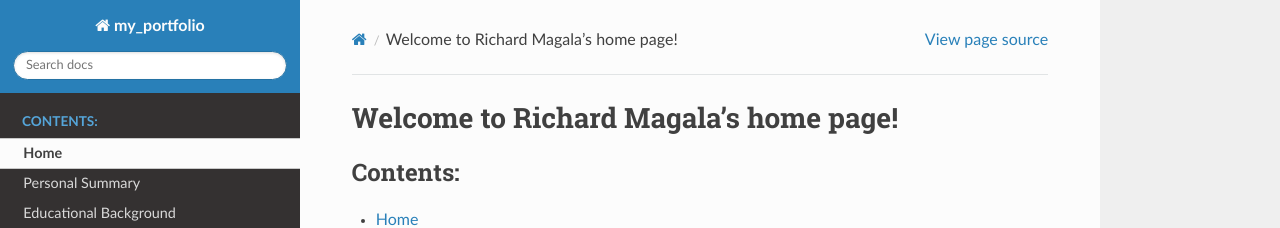
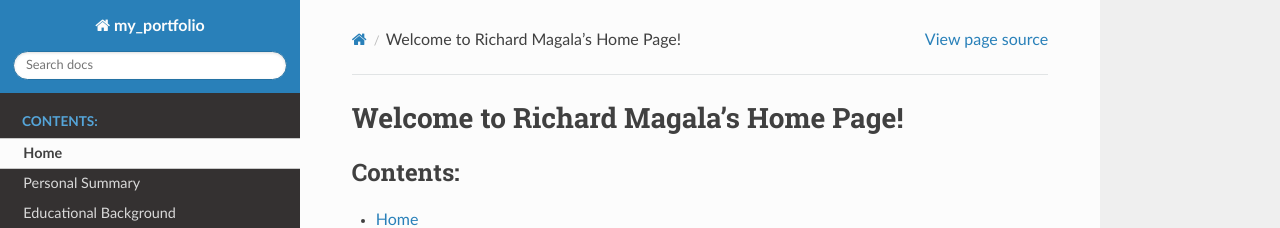
Before and after one commit to MAGALA-RICHARD/portfolio, a Sphinx documentation site: the page built from doc/index.rst, in a window 1280 px wide. Shown: the top 228 px of the page. Built offline with Sphinx 7.4.7 and the Read the Docs theme 3.1.0, drawn with Linux system fonts in a browser that asks for light colours.

Commit message:
academic_background.rst

```diff
--- a/doc/index.rst
+++ b/doc/index.rst
@@ -1,4 +1,4 @@
-Welcome to Richard Magala's home page!
+Welcome to Richard Magala's Home Page!
 ====================================================
 
 .. toctree::
```
